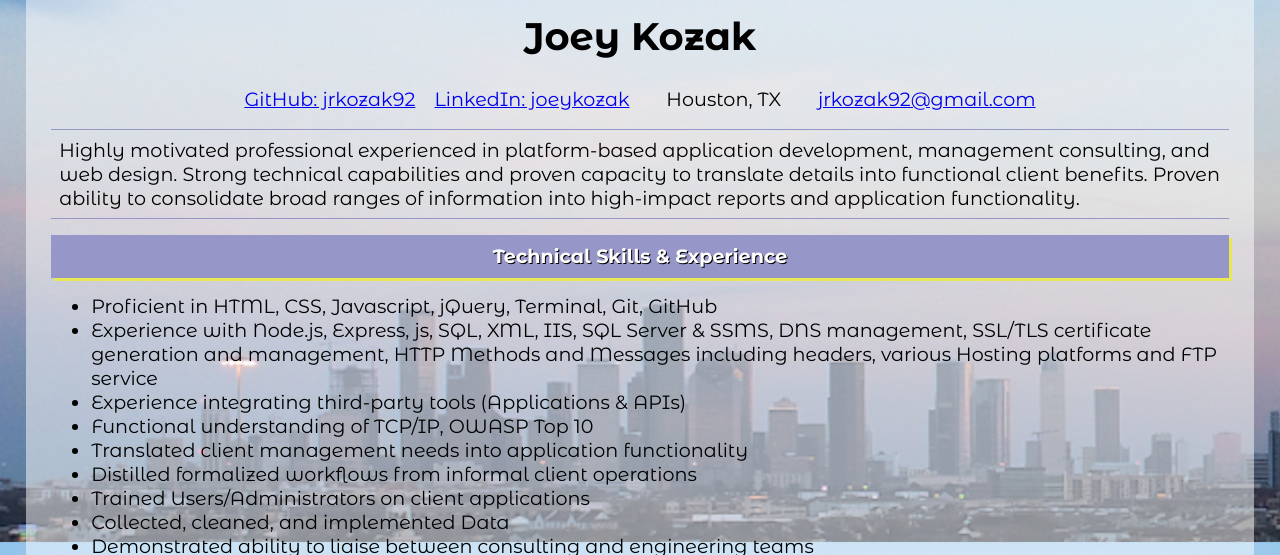
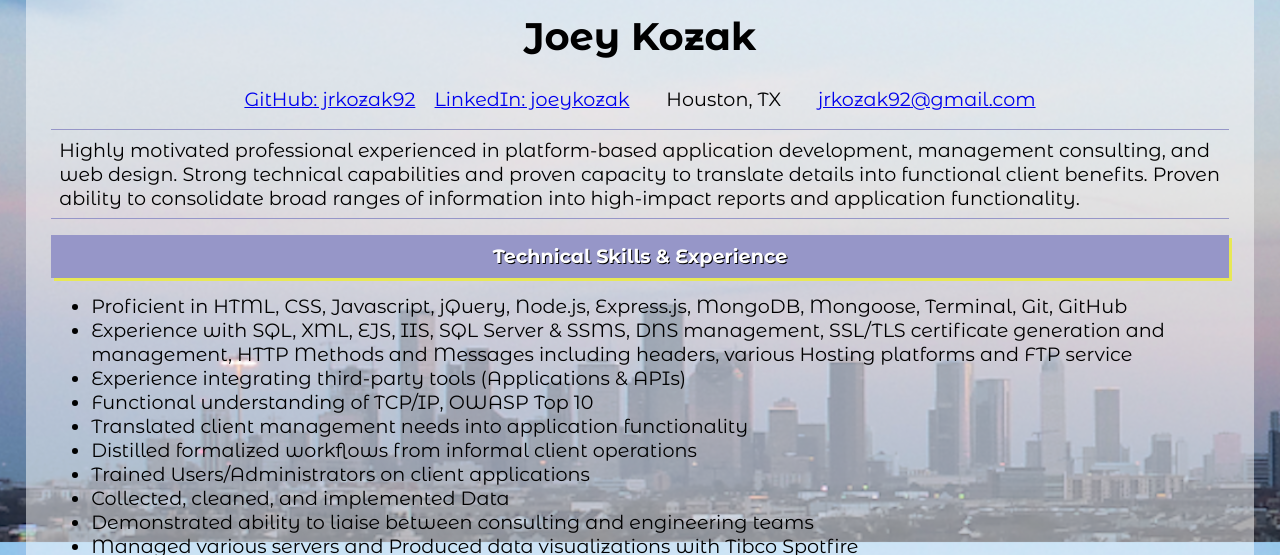
Before and after one commit to jrkozak92/portfolio, a website: page html/resume.html in a window 1280 px wide. Shown: the part 258-813 px from the top of the page. Drawn offline with nearby package versions, Linux system fonts and the light colour scheme.

Commit message:
Portfolio: updated tech experience on resume page

```diff
--- a/html/resume.html
+++ b/html/resume.html
@@ -62,8 +62,8 @@
         <h6 class="resume-section-title">Technical Skills & Experience</h6>
         <ul>
         <!-- GA syllabus info plus old tech skills-->
-          <li>Proficient in HTML, CSS, Javascript, jQuery, Terminal, Git, GitHub</li>
-          <li>Experience with Node.js, Express, js, SQL, XML, IIS, SQL Server & SSMS, DNS management, SSL/TLS certificate generation and management, HTTP Methods and Messages including headers, various Hosting platforms and FTP service</li>
+          <li>Proficient in HTML, CSS, Javascript, jQuery, Node.js, Express.js, MongoDB, Mongoose, Terminal, Git, GitHub</li>
+          <li>Experience with SQL, XML, EJS, IIS, SQL Server & SSMS, DNS management, SSL/TLS certificate generation and management, HTTP Methods and Messages including headers, various Hosting platforms and FTP service</li>
           <li>Experience integrating third-party tools (Applications & APIs)</li>
           <li>Functional understanding of TCP/IP, OWASP Top 10</li>
           <li>Translated client management needs into application functionality</li>
```
